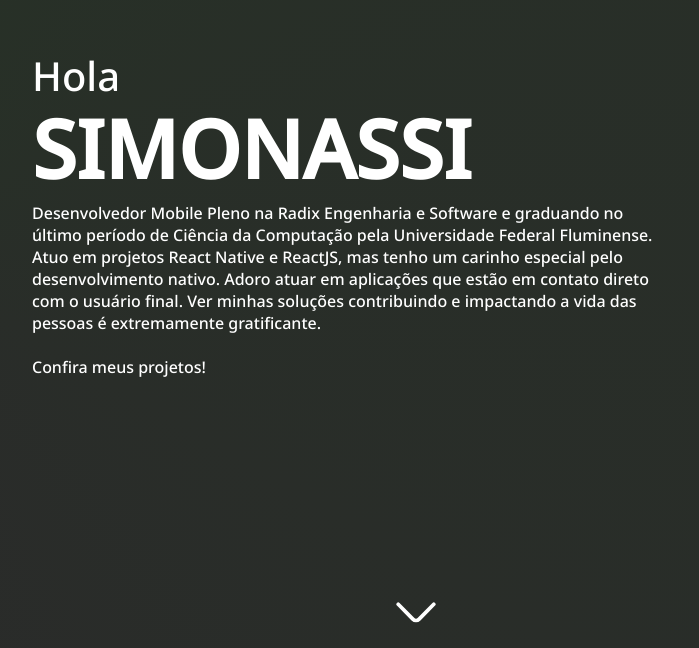
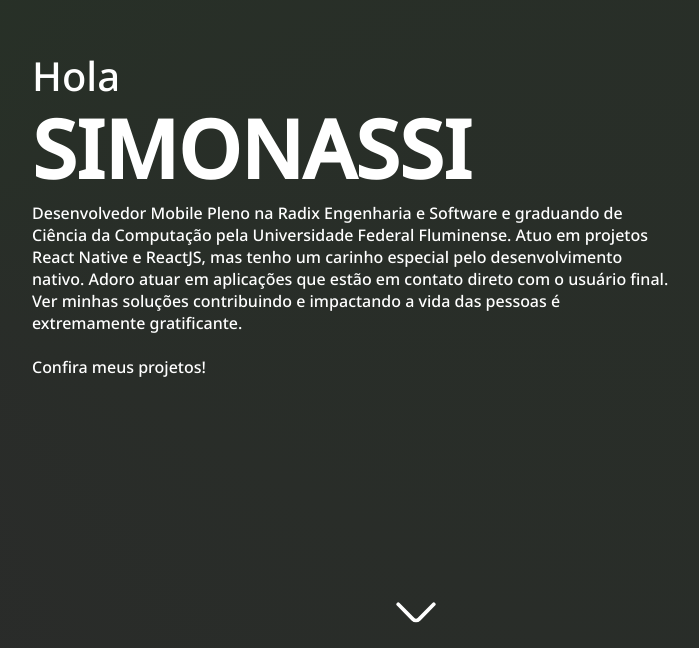
Before and after one commit to jsimonassi/portfolio, a React (Create React App) app: page / in a window 1280 px wide. Shown: the part 152-800 px from the top of the page, without its empty margins (224-923 px from the left). Built offline with nearby package versions, Linux system fonts and the light colour scheme.

Commit message:
Update about message

```diff
--- a/src/screens/MainPage/components/NamePresentation/index.tsx
+++ b/src/screens/MainPage/components/NamePresentation/index.tsx
@@ -78,7 +78,7 @@ const NamePresentation = () => {
 				<InfoBox>
 					<h3>{helloText}</h3>
 					<h1>SIMONASSI</h1>
-					<p>Desenvolvedor Mobile Pleno na Radix Engenharia e Software e graduando no último período de Ciência da Computação pela Universidade Federal Fluminense. Atuo em projetos React Native e ReactJS, mas tenho um carinho especial pelo desenvolvimento nativo. Adoro atuar em aplicações que estão em contato direto com o usuário final. Ver minhas soluções contribuindo e impactando a vida das pessoas é extremamente gratificante. </p>
+					<p>Desenvolvedor Mobile Pleno na Radix Engenharia e Software e graduando de Ciência da Computação pela Universidade Federal Fluminense. Atuo em projetos React Native e ReactJS, mas tenho um carinho especial pelo desenvolvimento nativo. Adoro atuar em aplicações que estão em contato direto com o usuário final. Ver minhas soluções contribuindo e impactando a vida das pessoas é extremamente gratificante. </p>
 					<br></br>
 					<p>Confira meus projetos!</p>
 				</InfoBox>
```
